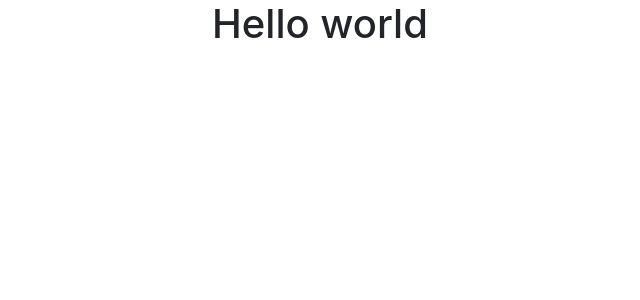
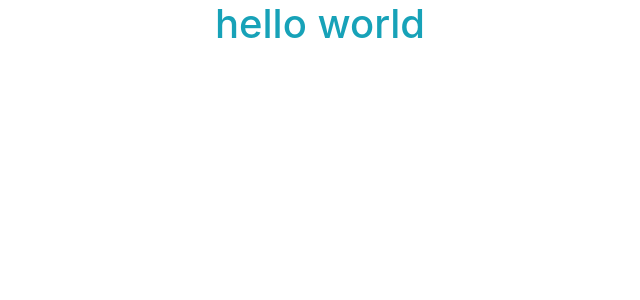
Before and after one commit to mikietechie/invoiceSystem, a React (Create React App) app in the folder clientside/: page / in a window 1280 px wide. Shown: the top 300 px of the page, without its empty margins (320-960 px from the left). Built offline with nearby package versions, Linux system fonts and the light colour scheme.

Commit message:
setup nice component based structure layout

```diff
--- a/clientside/src/App.js
+++ b/clientside/src/App.js
@@ -1,17 +1,17 @@
 import React from 'react';
-import Navbar from 'navbar';
-import logo from './logo.svg';
 import 'bootstrap/dist/css/bootstrap.css';
 import './App.css';
-//  import navbarComponent from './components/navbar-component/navbar-component'
+import NavbarComponent from './components/navbar-component/navbar-component';
 
 
-function App() {
-  return (
-    <div className="App">
-      <Navbar />
-    </div>
-  );
+class App extends React.Component {
+  render() {
+    return (
+      <div className="App">
+        <NavbarComponent />
+      </div>
+    )
+  }
 }
 
 export default App;
--- a/clientside/src/components/navbar-component/navbar-component.js
+++ b/clientside/src/components/navbar-component/navbar-component.js
@@ -1,10 +1,12 @@
 import React from 'react';
-import './navbar-component.css';
 
-function navbarComponent() {
+
+const NavbarComponent = () => {
     return (
-        <h1>Hello world</h1>
+        <div>
+            <h1 className="text-info">hello world</h1>
+        </div>
     )
 }
 
-export default navbarComponent;
+export default NavbarComponent
--- a/clientside/src/navbar.js
+++ /dev/null
@@ -1,12 +0,0 @@
-import React from 'react';
-
-
-function Navbar() {
-  return (
-    <div>
-      <h1>Hello world</h1>
-    </div>
-  );
-}
-
-export default Navbar;
```
Also changed, not shown: clientside/src/logo.svg (deleted).
